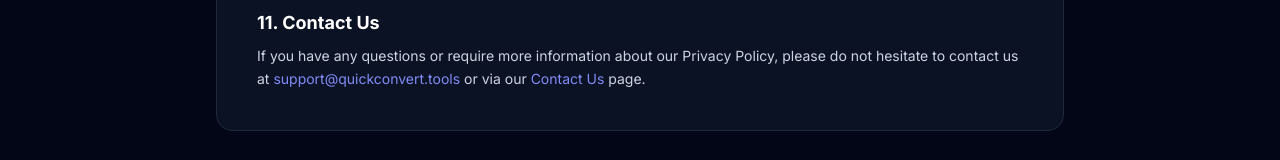
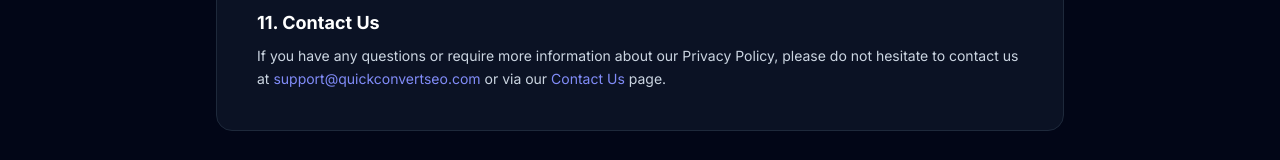
Before and after one commit to aghakashif-cloud/quickconvert-seo, a Next.js app: page /privacy-policy in a window 1280 px wide. Shown: the part 1911-2071 px from the top of the page. Built offline with nearby package versions, Linux system fonts and the light colour scheme.

Commit message:
Updated support email to new domain

```diff
--- a/src/app/contact/page.tsx
+++ b/src/app/contact/page.tsx
@@ -51,10 +51,10 @@ export default function ContactPage() {
                 For general inquiries, technical support, or advertising questions:
               </p>
               <a
-                href="mailto:support@quickconvert.tools"
+                href="mailto:support@quickconvertseo.com"
                 className="inline-block text-sm font-semibold text-indigo-400 hover:text-indigo-300 break-all"
               >
-                support@quickconvert.tools
+                support@quickconvertseo.com
               </a>
             </div>
 
--- a/src/app/disclaimer/page.tsx
+++ b/src/app/disclaimer/page.tsx
@@ -72,10 +72,10 @@ export default function DisclaimerPage() {
                 </Link>{" "}
                 page or email us at{" "}
                 <a
-                  href="mailto:support@quickconvert.tools"
+                  href="mailto:support@quickconvertseo.com"
                   className="text-indigo-400 hover:underline"
                 >
-                  support@quickconvert.tools
+                  support@quickconvertseo.com
                 </a>
                 .
               </p>
--- a/src/app/privacy-policy/page.tsx
+++ b/src/app/privacy-policy/page.tsx
@@ -167,10 +167,10 @@ export default function PrivacyPolicyPage() {
               <p>
                 If you have any questions or require more information about our Privacy Policy, please do not hesitate to contact us at{" "}
                 <a
-                  href="mailto:support@quickconvert.tools"
+                  href="mailto:support@quickconvertseo.com"
                   className="text-indigo-400 hover:underline"
                 >
-                  support@quickconvert.tools
+                  support@quickconvertseo.com
                 </a>{" "}
                 or via our{" "}
                 <Link href="/contact" className="text-indigo-400 hover:underline">
--- a/src/app/terms/page.tsx
+++ b/src/app/terms/page.tsx
@@ -101,10 +101,10 @@ export default function TermsPage() {
                 </Link>{" "}
                 page or email us at{" "}
                 <a
-                  href="mailto:support@quickconvert.tools"
+                  href="mailto:support@quickconvertseo.com"
                   className="text-indigo-400 hover:underline"
                 >
-                  support@quickconvert.tools
+                  support@quickconvertseo.com
                 </a>
                 .
               </p>
```
